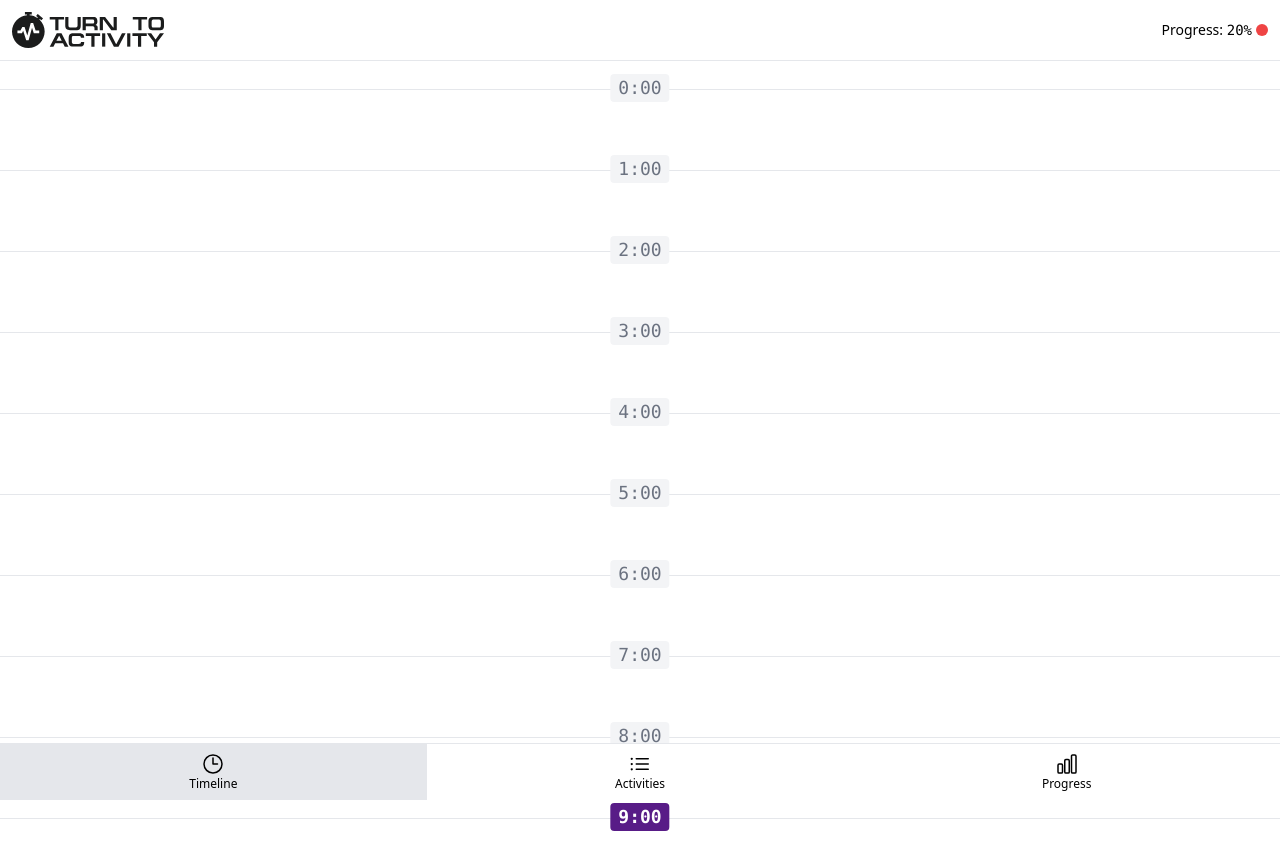
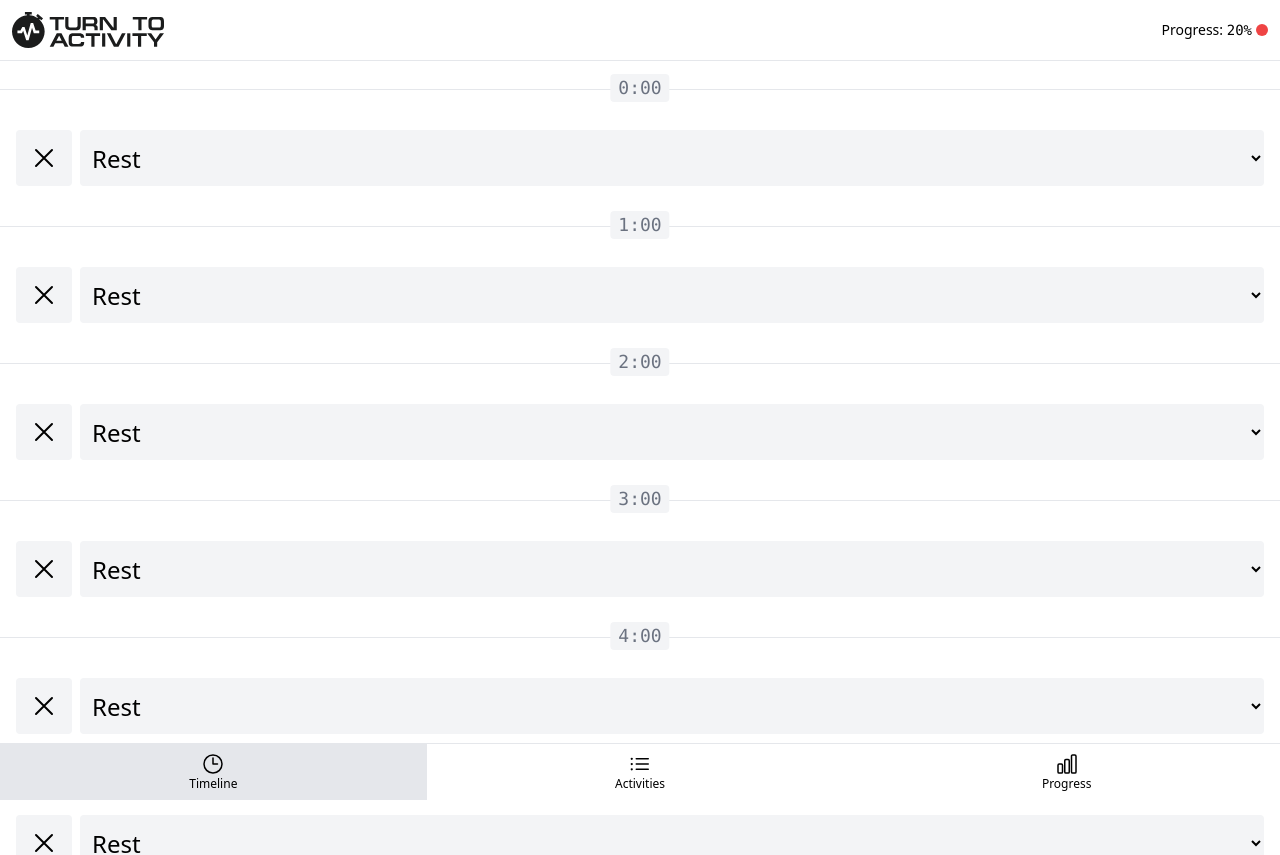
Before and after one commit to aleksdsgn/turntoactivity, a Vue app: page /#timeline in a window 1280 px wide. Shown: the top 855 px of the page. Built offline with nearby package versions, Linux system fonts and the light colour scheme.

Commit message:
feat: create selected lists

```diff
--- a/src/App.vue
+++ b/src/App.vue
@@ -1,7 +1,7 @@
 <script setup>
 import { ref } from 'vue';
 import { PAGE_TIMELINE, PAGE_ACTIVITIES, PAGE_PROGRESS } from './constants';
-import { normalizePageHash } from './functions';
+import { normalizePageHash, generateTimeLineItems } from './functions';
 import TheHeader from './components/TheHeader.vue';
 import TheNav from './components/TheNav.vue';
 import TheActivities from './pages/TheActivities.vue';
@@ -10,6 +10,9 @@
 
 // определение конкретной страницы для подсветки пункта меню
 const currentPage = ref(normalizePageHash());
+
+// данные временной шкалы
+const timelineItems = generateTimeLineItems();
 
 function goTo(page) {
   currentPage.value = page
@@ -23,7 +26,7 @@
   />
 
   <main class="flex flex-grow flex-col">
-    <TheTimeLine v-show="currentPage === PAGE_TIMELINE" />
+    <TheTimeLine v-show="currentPage === PAGE_TIMELINE" :timeline-items="timelineItems" />
     <TheActivities v-show="currentPage === PAGE_ACTIVITIES" />
     <TheProgress v-show="currentPage === PAGE_PROGRESS" />
   </main>
--- a/src/components/TimelineItem.vue
+++ b/src/components/TimelineItem.vue
@@ -1,4 +1,6 @@
 <script setup>
+import { XMarkIcon } from '@heroicons/vue/24/outline';
+
 const props = defineProps(['timelineItem']);
 
 const hourLinkClasses = [
@@ -7,6 +9,12 @@
     ? 'bg-purple-900 font-black text-white'
     : 'bg-gray-100 text-gray-500'
 ];
+
+const options = [
+  { value: 1, label:'Coding' },
+  { value: 2, label:'Reading' },
+  { value: 3, label:'Training' },
+]
 </script>
 
 <template>
@@ -17,5 +25,16 @@
     >
       {{ timelineItem.hour }}:00
     </a>
+    <div class="flex gap-2">
+      <button class="rounded bg-gray-100 p-3 enabled:hover:bg-gray-200 disabled:cursor-not-allowed disabled:opacity-50">
+        <XMarkIcon class="h-8" />
+      </button>
+      <select name="" id="" class="w-full truncate rounded bg-gray-100 py-1 px-2 text-2xl">
+        <option selected disabled value="">Rest</option>
+        <option v-for="{ value, label } in options" :key="value" :value="value">
+          {{ label }}
+        </option>
+      </select>
+    </div>
   </li>
 </template>
--- a/src/pages/TheTimeline.vue
+++ b/src/pages/TheTimeline.vue
@@ -1,9 +1,7 @@
 <script setup>
-import { generateTimeLineItems } from '../functions';
-import TimelineItem from '../components/TimelineItem.vue'
+import TimelineItem from '../components/TimelineItem.vue';
 
-// данные временной шкалы
-const timelineItems = generateTimeLineItems();
+defineProps(['timelineItems']);
 </script>
 
 <template>
```
